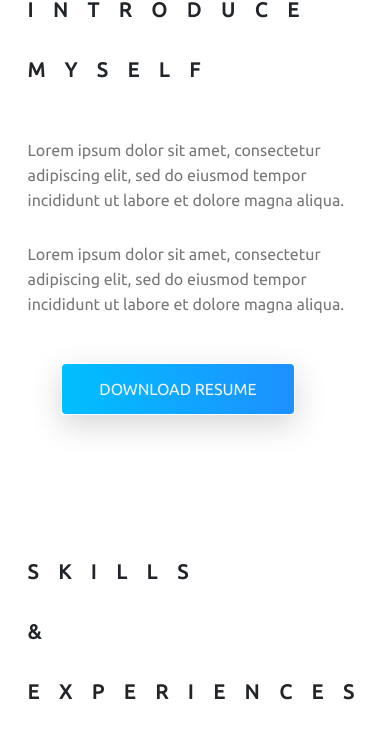
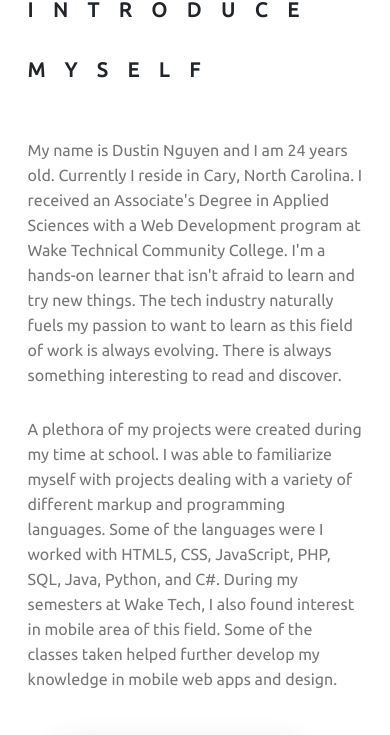
Before and after one commit to dhnguyen96/dhnguyen, a plain HTML site: page index.html in a window 390 px wide. Shown: the part 1577-2312 px from the top of the page. Drawn offline with Linux system fonts and the light colour scheme.

Commit message:
Add files via upload

```diff
--- a/index.html
+++ b/index.html
@@ -93,14 +93,17 @@
                         </h2>
                         <div class="paragraph py-4">
                             <p class="para">
-                                Lorem ipsum dolor sit amet,
-                                consectetur adipiscing elit,
-                                sed do eiusmod tempor incididunt ut labore et dolore magna aliqua.
+                                My name is Dustin Nguyen and I am 24 years old. Currently I reside in Cary, North Carolina.
+                                I received an Associate's Degree in Applied Sciences with a Web Development program at Wake Technical Community College.
+                                I'm a hands-on learner that isn't afraid to learn and try new things. The tech industry naturally fuels my passion to want to learn
+                                as this field of work is always evolving. There is always something interesting to read and discover.
                             </p>
                             <p class="para">
-                                Lorem ipsum dolor sit amet,
-                                consectetur adipiscing elit,
-                                sed do eiusmod tempor incididunt ut labore et dolore magna aliqua.
+                                A plethora of my projects were created during my time at school.
+                                I was able to familiarize myself with projects dealing with a variety of different markup and programming languages.
+                                Some of the languages were I worked with HTML5, CSS, JavaScript, PHP, SQL, Java, Python, and C#.
+                                During my semesters at Wake Tech, I also found interest in mobile area of this field.
+                                Some of the classes taken helped further develop my knowledge in mobile web apps and design.
                             </p>
                         </div>
                         <a href="./resume/Dustin_Nguyen_Resume.pdf" target="_blank" class="resume-button"><button type="button" class="btn button primary-button text-uppercase">Download Resume</button></a>
@@ -194,7 +197,7 @@
                                 <div class="card-body text-center">
                                     <h5 class="card-title text-uppercase font-ubuntu">Tools</h5>
                                     <p class="card-text text-secondary">
-                                        Experience and knowledge in a plethora of tools such as IntelliJ, Microsoft Visual Code, Eclipse, etc.
+                                        Experience and knowledge in an arsenal of tools such as IntelliJ, Microsoft Visual Code, Eclipse, etc.
                                     </p>
                                 </div>
                             </div>
@@ -211,87 +214,77 @@
                 <div class="row text-center">
                     <div class="col-3">
                         <div class="project-title">
-                            <h1 class="text-uppercase title-h1"> Projects</h1>
+                            <h1 class="text-uppercase title-h1">Projects</h1>
                         </div>
                     </div>
                 </div>
             </div>
-
         <div class="container carousel py-lg-5">
             <div class="owl-carousel owl-theme">
                 <div class="project row">
                     <div class="col-lg-2 col-md-12 project-img">
-                        <i class="fab fa-html5 fa-3x"></i>
+                        <i class="fab fa-java fa-4x"></i>
                     </div>
                     <div class="col-lg-10 col-md-12 project-info">
-                        <h4 class="text-uppercase">Project1</h4>
+                        <h4 class="text-uppercase">Rooms and More</h4>
                         <p class="para">
-                            Lorem ipsum dolor sit amet,
-                            consectetur adipiscing elit,
-                            sed do eiusmod tempor incididunt ut labore et dolore magna aliqua.
-                            Lorem ipsum dolor sit amet,
-                            consectetur adipiscing elit,
-                            sed do eiusmod tempor incididunt ut labore et dolore magna aliqua.
-                            Lorem ipsum dolor sit amet,
-                            consectetur adipiscing elit,
-                            sed do eiusmod tempor incididunt ut labore et dolore magna aliqua.
+                            A team of 4 Java project. A Java based application created in Eclipse to aid users in building rooms, classrooms, and elevators.
+                            Users are able to input information to return useful data for building.
+                            Users may use this app to quickly calculate the exact area and perimeter of the space as well as the capacity for that spot.
                         </p>
                     </div>
                 </div>
                 <div class="project row">
                     <div class="col-lg-2 col-md-12 project-img">
-                        <i class="fab fa-css3-alt fa-3x" aria-hidden="true"></i>
+                        <i class="fab fa-java fa-4x" aria-hidden="true"></i>
                     </div>
                     <div class="col-lg-10 col-md-12 project-info">
-                        <h4 class="text-uppercase">Project2</h4>
+                        <h4 class="text-uppercase">StringSet Project</h4>
                         <p class="para">
-                            Lorem ipsum dolor sit amet,
-                            consectetur adipiscing elit,
-                            sed do eiusmod tempor incididunt ut labore et dolore magna aliqua.
-                            Lorem ipsum dolor sit amet,
-                            consectetur adipiscing elit,
-                            sed do eiusmod tempor incididunt ut labore et dolore magna aliqua.
-                            Lorem ipsum dolor sit amet,
-                            consectetur adipiscing elit,
-                            sed do eiusmod tempor incididunt ut labore et dolore magna aliqua.
+                            A team of 4 Java project. A Java based application emphasized on the use of ArrayList to make the original StringSet application more efficient.
+                            Users are able to input information into an array and then allowed to extract the information in the array in different methods.
+                            Users can pull the size of the array to find out how much information was entered.
+                            Users may also return the amount of characters entered into the array.
+                            Users are also able to search for information; the application displays an option for the user to search for specific words that may have been entered.
                         </p>
                     </div>
                 </div>
                 <div class="project row">
                     <div class="col-lg-2 col-md-12 project-img">
-                        <i class="fab fa-js fa-3x"></i>
+                        <i class="fab fa-js fa-4x"></i>
                     </div>
                     <div class="col-lg-10 col-md-12 project-info">
-                        <h4 class="text-uppercase">Project3</h4>
+                        <h4 class="text-uppercase">Resume Builder/Generator</h4>
                         <p class="para">
-                            Lorem ipsum dolor sit amet,
-                            consectetur adipiscing elit,
-                            sed do eiusmod tempor incididunt ut labore et dolore magna aliqua.
-                            Lorem ipsum dolor sit amet,
-                            consectetur adipiscing elit,
-                            sed do eiusmod tempor incididunt ut labore et dolore magna aliqua.
-                            Lorem ipsum dolor sit amet,
-                            consectetur adipiscing elit,
-                            sed do eiusmod tempor incididunt ut labore et dolore magna aliqua.
+                            A Javascript project that also incorporated some HTMl and CSS. This Javascript application creates a page for users to build their resumes based on their inputs.
+                            Uses JavaScript to receive the values entered in by the users to output a resume.
+                            This application also allows users to view or print the resume after the resume is displayed in print view
                         </p>
                     </div>
                 </div>
                 <div class="project row">
                     <div class="col-lg-2 col-md-12 project-img">
-                        <i class="fab fa-python fa-3x" aria-hidden="true"></i>
+                        <i class="fab fa-html5 fa-4x" aria-hidden="true"></i>
+                        <i class="fab fa-css3-alt fa-4x" aria-hidden="true"></i>
                     </div>
                     <div class="col-lg-10 col-md-12 project-info">
-                        <h4 class="text-uppercase">Project4</h4>
+                        <h4 class="text-uppercase">Redesign of Stokes County website</h4>
                         <p class="para">
-                            Lorem ipsum dolor sit amet,
-                            consectetur adipiscing elit,
-                            sed do eiusmod tempor incididunt ut labore et dolore magna aliqua.
-                            Lorem ipsum dolor sit amet,
-                            consectetur adipiscing elit,
-                            sed do eiusmod tempor incididunt ut labore et dolore magna aliqua.
-                            Lorem ipsum dolor sit amet,
-                            consectetur adipiscing elit,
-                            sed do eiusmod tempor incididunt ut labore et dolore magna aliqua.
+                            A project to redesign the Stokes County website via HTML5, CSS, and JavaScript to further improve user experience (UX) and user interface (UI)
+                            Utilized Bootstrap to design the new responsive website to display appropriately on mobile devices of several different screen sizes.
+                        </p>
+                    </div>
+                </div>
+                <div class="project row">
+                    <div class="col-lg-2 col-md-12 project-img">
+                        <i class="fa fa-mobile-alt fa-4x" aria-hidden="true"></i>
+                    </div>
+                    <div class="col-lg-10 col-md-12 project-info">
+                        <h4 class="text-uppercase">Mobile Application Design</h4>
+                        <p class="para">
+                            A project was to design a mobile application utilizing Adobe XD.
+                            Created a prototype for a custom application that dealt with helping users find healthier recipes.
+                            Animated the mobile application design to create a more realistic prototype.
                         </p>
                     </div>
                 </div>
```
